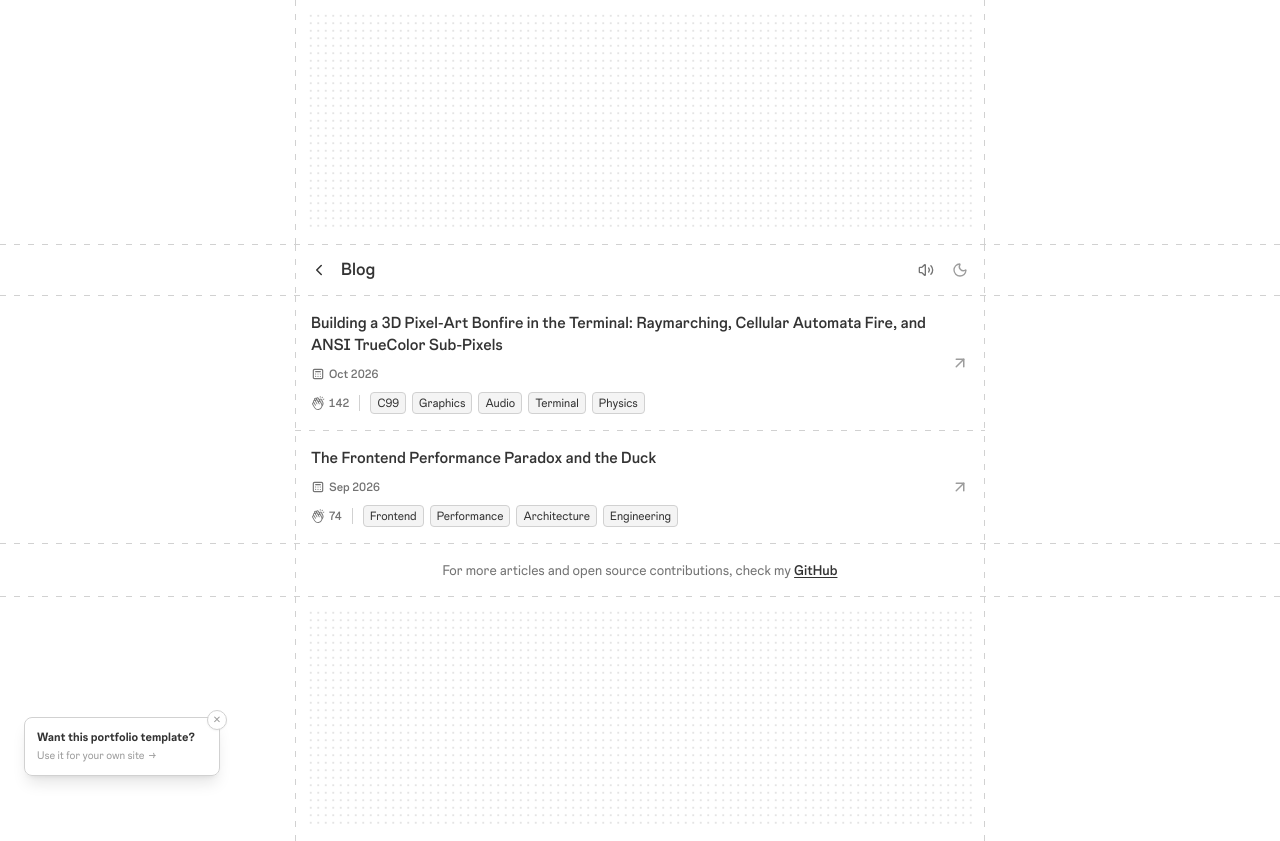
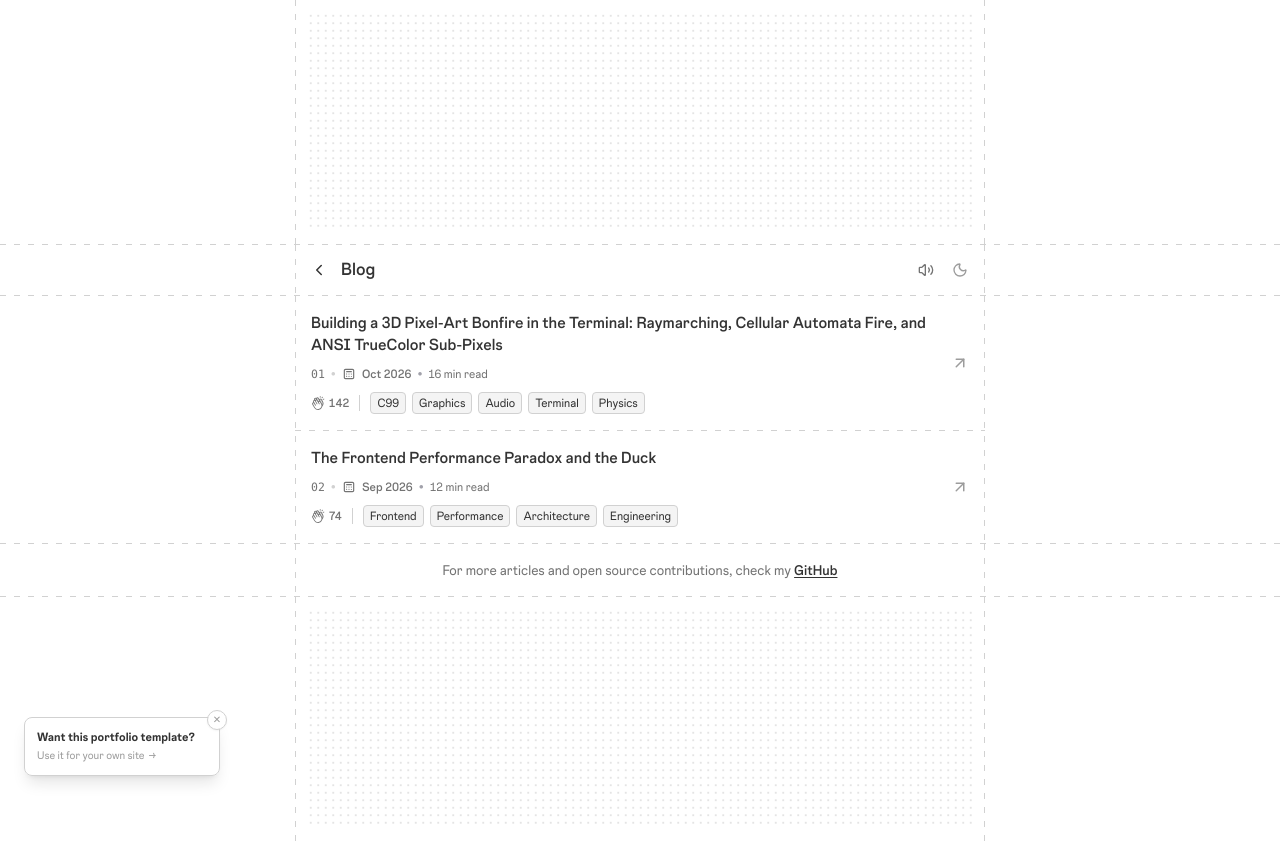
Before and after one commit to GabrielBaiano/gridline-portfolio-template, a Next.js app: page /blog in a window 1280 px wide. Built offline with nearby package versions, Linux system fonts and the light colour scheme; no server answers.

Commit message:
fix(blog): display sequential post index starting from first visible item

```diff
--- a/src/app/blog/[slug]/page.tsx
+++ b/src/app/blog/[slug]/page.tsx
@@ -235,6 +235,14 @@ export default async function BlogPostDetailPage({
           {/* Meta Information Row */}
           <div className="flex flex-wrap items-center justify-between gap-3 text-xs text-mutedForeground">
             <div className="flex flex-wrap items-center gap-2">
+              {currentIndex !== -1 && (
+                <>
+                  <span className="font-mono text-mutedForeground font-medium text-[11.5px] tabular-nums">
+                    {String(currentIndex + 1).padStart(2, "0")}
+                  </span>
+                  <span className="text-zinc-400">•</span>
+                </>
+              )}
               <div className="flex items-center gap-1.5">
                 <svg
                   stroke="currentColor"
--- a/src/app/blog/page.tsx
+++ b/src/app/blog/page.tsx
@@ -40,7 +40,7 @@ export default function BlogPage() {
         <div className="flex flex-col">
           {portfolioData.blogs.map((post, idx) => (
             <div key={idx}>
-              <BlogItem post={post} />
+              <BlogItem post={post} index={idx + 1} />
               {idx < portfolioData.blogs.length - 1 && (
                 <div className="divider-dashed" />
               )}
--- a/src/components/BlogItem.tsx
+++ b/src/components/BlogItem.tsx
@@ -4,7 +4,7 @@ import React, { useEffect, useState } from "react";
 import Link from "next/link";
 import { BlogPostItem } from "@/data/portfolio";
 
-export function BlogItem({ post }: { post: BlogPostItem }) {
+export function BlogItem({ post, index }: { post: BlogPostItem; index?: number }) {
   const [clapsCount, setClapsCount] = useState<number>(post.claps ?? 0);
   const hasTags = post.tags && post.tags.length > 0;
   const targetHref = post.slug ? `/blog/${post.slug}` : (post.url || "/blog");
@@ -54,7 +54,15 @@ export function BlogItem({ post }: { post: BlogPostItem }) {
             </h3>
 
             {/* 2. Date */}
-            <div className="flex items-center gap-1 text-mutedForeground select-none">
+            <div className="flex items-center gap-1.5 text-mutedForeground select-none text-xs">
+              {typeof index === "number" && (
+                <>
+                  <span className="font-mono text-mutedForeground font-medium text-[11.5px] tabular-nums">
+                    {String(index).padStart(2, "0")}
+                  </span>
+                  <span className="text-border" aria-hidden="true">•</span>
+                </>
+              )}
               <svg
                 stroke="currentColor"
                 fill="none"
@@ -77,7 +85,13 @@ export function BlogItem({ post }: { post: BlogPostItem }) {
                   fill="currentColor"
                 />
               </svg>
-              <p className="text-xs font-medium">{post.date}</p>
+              <p className="font-medium">{post.date}</p>
+              {post.readTime && (
+                <>
+                  <span className="text-zinc-400">•</span>
+                  <span>{post.readTime}</span>
+                </>
+              )}
             </div>
 
             {/* 3. Claps & Tags */}
--- a/src/components/BlogSection.tsx
+++ b/src/components/BlogSection.tsx
@@ -17,7 +17,7 @@ export function BlogSection() {
       <div className="flex flex-col">
         {displayedPosts.map((post, idx) => (
           <div key={idx}>
-            <BlogItem post={post} />
+            <BlogItem post={post} index={idx + 1} />
             {idx < displayedPosts.length - 1 && (
               <div className="divider-dashed"></div>
             )}
```
